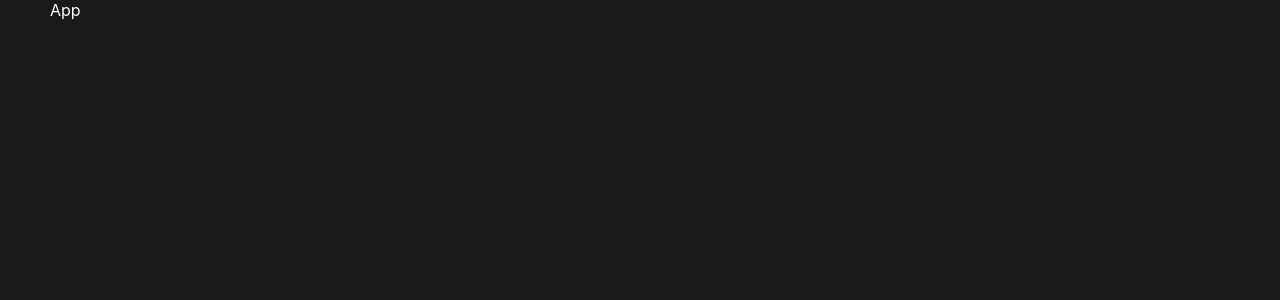
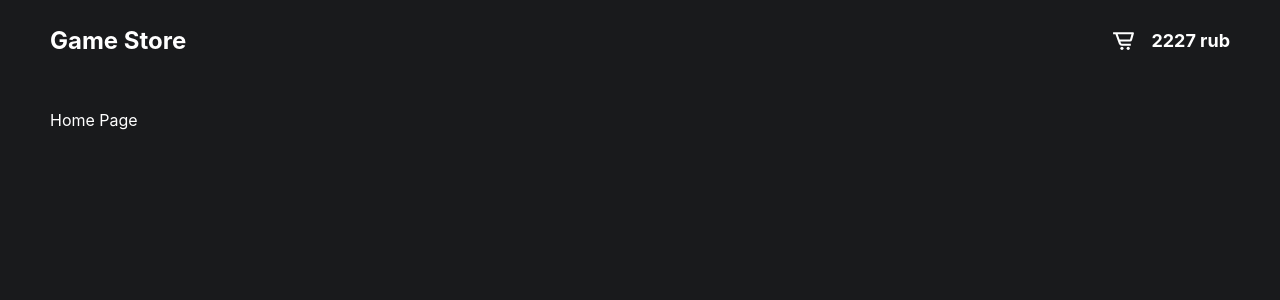
Before and after one commit to dm1tro69/game-store-ts, a React (Create React App) app: page / in a window 1280 px wide. Shown: the top 300 px of the page. Built offline with nearby package versions, Linux system fonts and the light colour scheme.

Commit message:
add react-icons

```diff
--- a/package.json
+++ b/package.json
@@ -13,6 +13,7 @@
     "@types/react-router-dom": "^5.3.2",
     "react": "^17.0.2",
     "react-dom": "^17.0.2",
+    "react-icons": "^4.3.1",
     "react-router-dom": "^6.2.1",
     "react-scripts": "5.0.0",
     "typescript": "^4.5.4",
--- a/src/App.tsx
+++ b/src/App.tsx
@@ -1,10 +1,18 @@
 import React from 'react';
+import {BrowserRouter, Route, Routes} from "react-router-dom";
+import HomePage from "./pages/home-page/HomePage";
+import Header from "./components/header/Header";
 
 function App() {
   return (
+      <BrowserRouter>
     <div className="App">
-      App
+      <Header/>
+      <Routes>
+        <Route path={'/'} element={<HomePage/>}/>
+      </Routes>
     </div>
+      </BrowserRouter>
   );
 }
 
--- /dev/null
+++ b/src/components/cart-block/CartBlock.css
@@ -0,0 +1,14 @@
+.cart-block {
+    display: flex;
+    align-items: center;
+    position: relative;
+}
+.cart-block__icon {
+   cursor: pointer;
+    position: relative;
+}
+.cart-block__total-price {
+    margin-left: 15px;
+    font-size: 18px;
+    font-weight: bold;
+}
--- /dev/null
+++ b/src/components/cart-block/CartBlock.tsx
@@ -0,0 +1,14 @@
+import React from 'react';
+import './CartBlock.css'
+import {BiCartAlt} from 'react-icons/bi'
+
+const CartBlock = () => {
+    return (
+        <div className={'cart-block'}>
+            <BiCartAlt size={25} className={'cart-block__icon'}/>
+            <span className={'cart-block__total-price'}>2227 rub</span>
+        </div>
+    );
+};
+
+export default CartBlock;
--- /dev/null
+++ b/src/components/header/Header.css
@@ -0,0 +1,21 @@
+.header {
+   height: 80px;
+    display: flex;
+    align-items: center;
+    justify-content: space-between;
+    margin-bottom: 30px;
+}
+.wrapper {
+   display: flex;
+    flex-grow: 1;
+}
+
+.header__store-title {
+    color: white;
+    text-decoration: none;
+    font-size: 24px;
+    font-weight: bold;
+}
+.header__cart-btn-wrapper {
+     justify-content: flex-end;
+}
--- /dev/null
+++ b/src/components/header/Header.tsx
@@ -0,0 +1,21 @@
+import React from 'react';
+import {Link} from "react-router-dom";
+import './Header.css'
+import CartBlock from "../cart-block/CartBlock";
+
+const Header = () => {
+    return (
+        <div className={'header'}>
+           <div className={'wrapper'}>
+               <Link className={'header__store-title'} to={'/'}>
+                   Game Store
+               </Link>
+           </div>
+            <div className={'wrapper header__cart-btn-wrapper'}>
+                <CartBlock/>
+            </div>
+        </div>
+    );
+};
+
+export default Header;
--- /dev/null
+++ b/src/pages/home-page/HomePage.css
@@ -0,0 +1,3 @@
+.home-page {
+
+}
--- /dev/null
+++ b/src/pages/home-page/HomePage.tsx
@@ -0,0 +1,12 @@
+import React from 'react';
+import './HomePage.css'
+
+const HomePage = () => {
+    return (
+        <div className={'home-page'}>
+            Home Page
+        </div>
+    );
+};
+
+export default HomePage;
```
Also changed, not shown: 1 other file (tests, documents, lock files or other folders).
